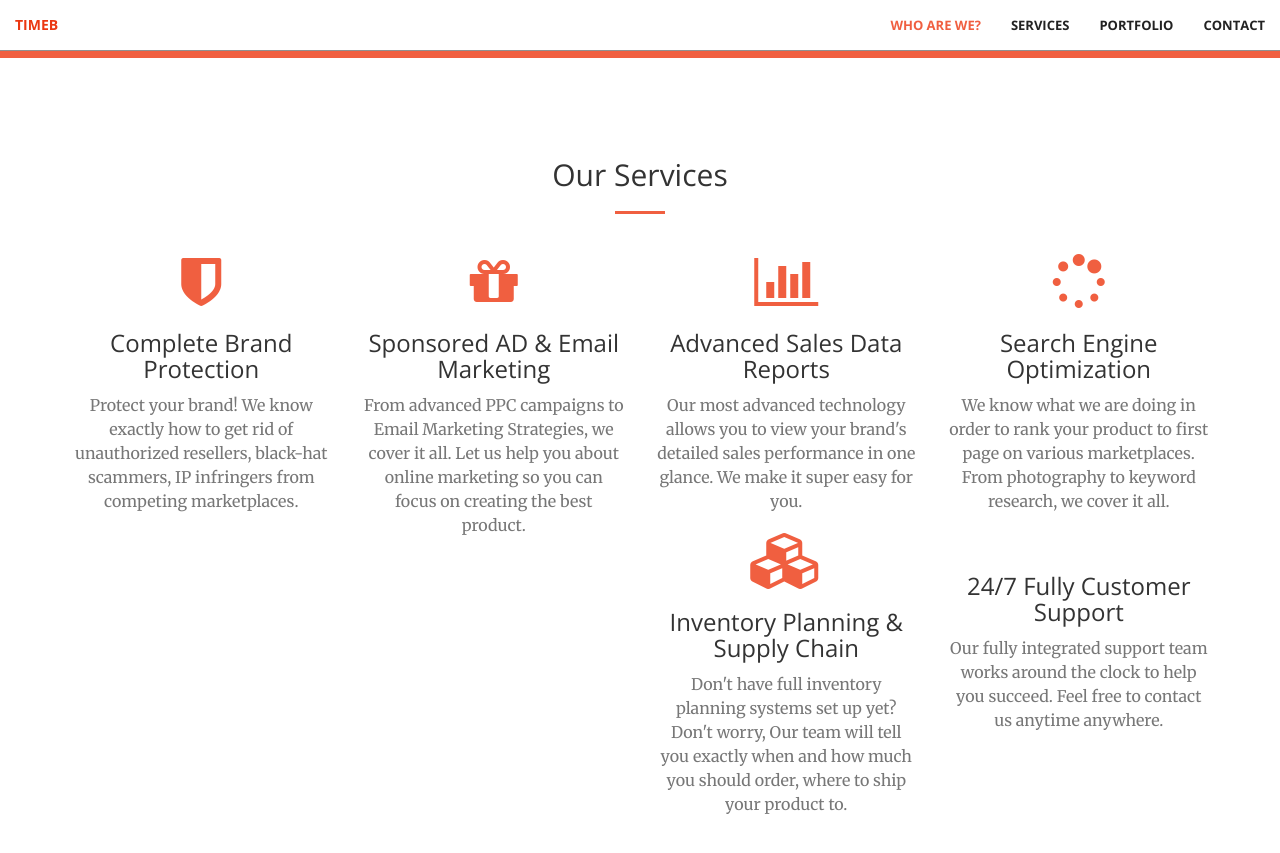
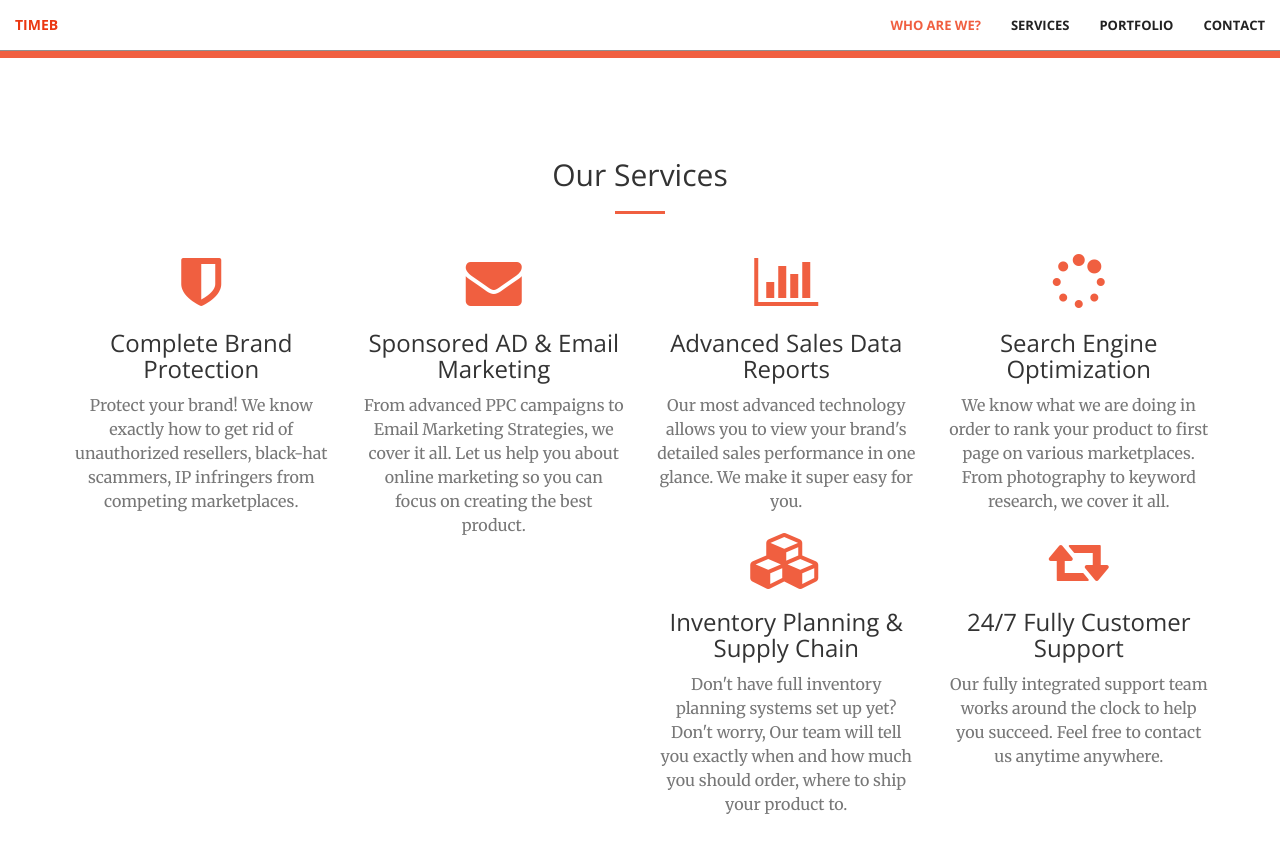
Before and after one commit to TimeBinc/TimeBinc.github.io, a Jekyll site: the page built from index.html, in a window 1280 px wide and 900 px high, scrolled down 1584 px. Shown: the top 853 px of the window. Built offline with Jekyll 4.4.1, drawn with Linux system fonts in a browser that asks for light colours.

Commit message:
Update services.html

```diff
--- a/_includes/services.html
+++ b/_includes/services.html
@@ -18,7 +18,7 @@
             </div>
             <div class="col-lg-3 col-md-6 text-center">
                 <div class="service-box">
-                    <i class="fa fa-4x fa-gift wow bounceIn fa-fw text-primary" data-wow-delay=".1s"></i>
+                    <i class="fa fa-4x fa-envelope wow bounceIn fa-fw text-primary" data-wow-delay=".1s"></i>
                     <h3>Sponsored AD & Email Marketing</h3>
                     <p class="text-muted">From advanced PPC campaigns to Email Marketing Strategies, we cover it all. Let us help you about online marketing so you can focus on creating the best product.</p>
                 </div>
@@ -46,7 +46,7 @@
             </div>
             <div class="col-lg-3 col-md-6 text-center">
                 <div class="service-box">
-                    <i class="fa fa-4x fa-handshake wow bounceIn fa-fw text-primary" data-wow-delay=".3s"></i>
+                    <i class="fa fa-4x fa-retweet wow bounceIn fa-fw text-primary" data-wow-delay=".3s"></i>
                     <h3>24/7 Fully Customer Support</h3>
                     <p class="text-muted">Our fully integrated support team works around the clock to help you succeed. Feel free to contact us anytime anywhere.</p>
                 </div>
```
